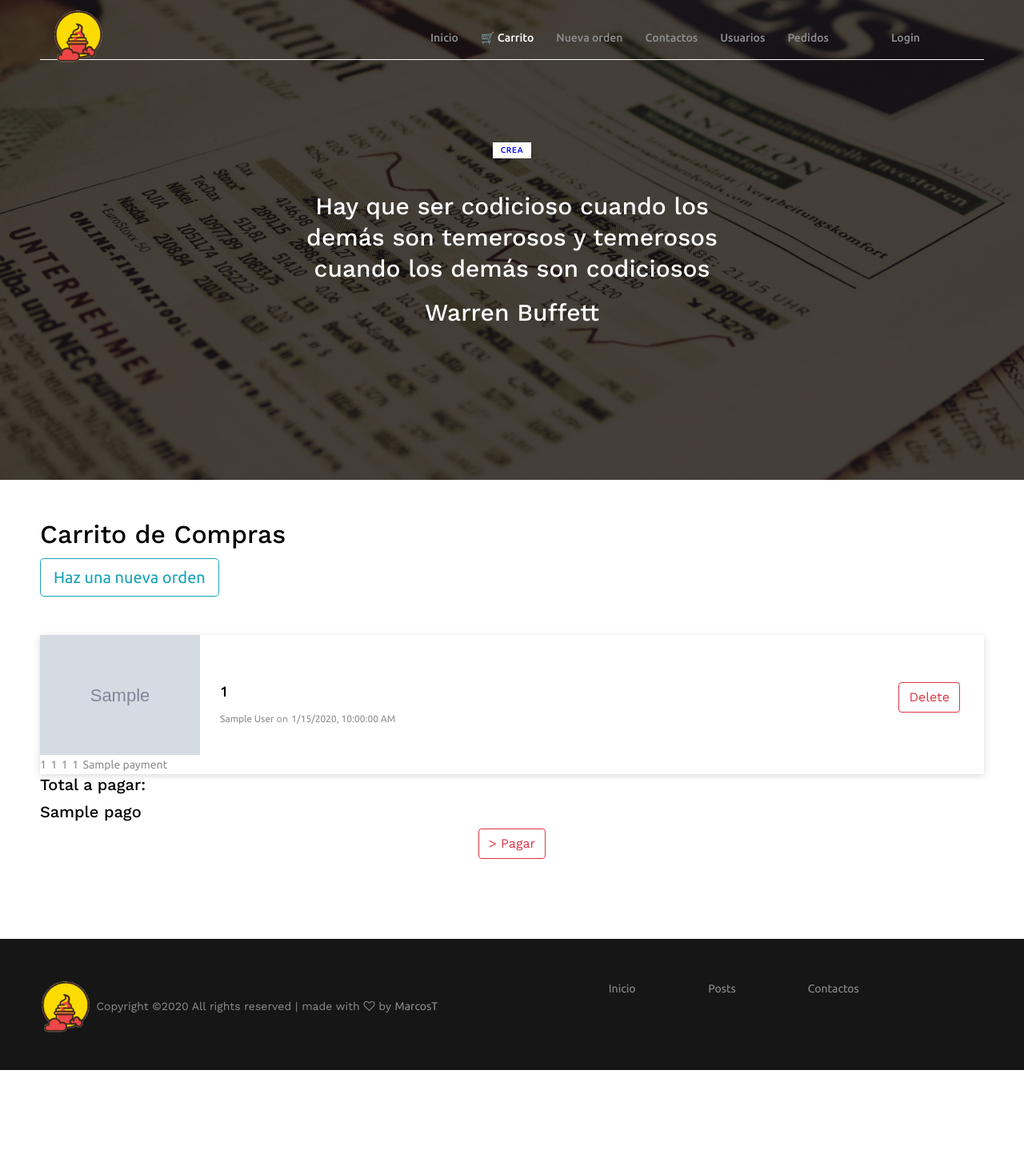
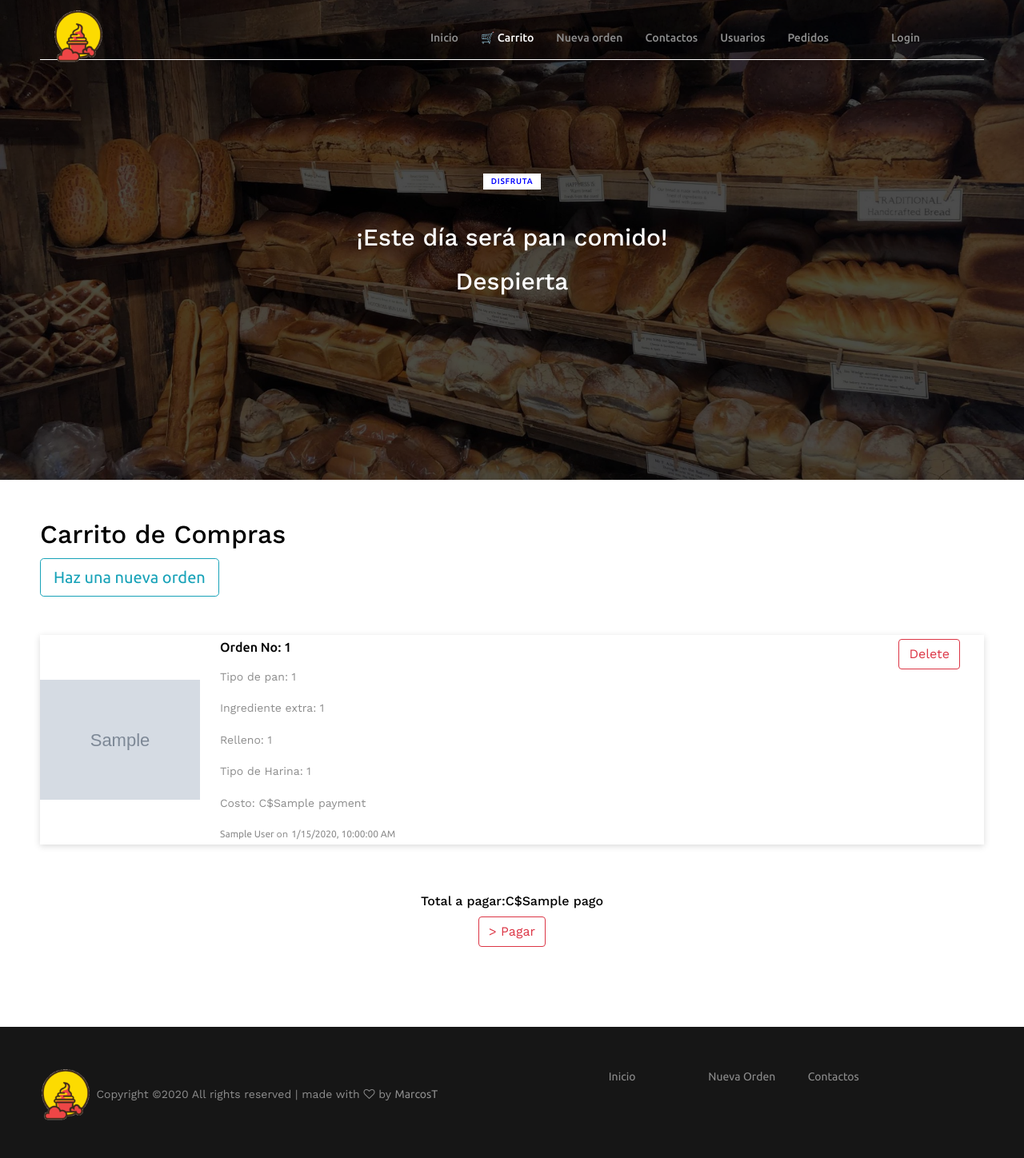
Before and after one commit to Mrtinoco/Bakery_Online, a Node project: template src/views/carrito.ejs in a window 1280 px wide. Shown: the whole page at 80% size. Before the commit the page ends 1338 px from the top, so only its background shows below. Run offline with Node 20 templates, Linux system fonts and the light colour scheme; the template is opened without the code that fills it: most values are stand-ins (such as "Sample title", 1, 10 or a date in 2020); grey boxes marked "Sample" are stand-in pictures; some libraries are stand-ins or nearby versions.

Commit message:
Correccion vistas 1

```diff
--- a/src/views/_partials/acerca_de_widget.ejs
+++ b/src/views/_partials/acerca_de_widget.ejs
@@ -1,5 +1,5 @@
 <div class="sidebar-widget-area">
-    <h5 class="title">Acerca de "The Economics Diary"</h5>
+    <h5 class="title">Acerca de "Baguettes and More"</h5>
     <div class="widget-content">
         <p>
             The economics diary es un sitio que reune a personas interesadas en temas actuales de la
--- a/src/views/_partials/footer.ejs
+++ b/src/views/_partials/footer.ejs
@@ -18,7 +18,7 @@
                 <div class="footer-single-widget">
                     <ul class="footer-menu d-flex justify-content-between">
                         <li><a href="/">Inicio</a></li>
-                        <li><a href="/posts">Posts</a></li>
+                        <li><a href="/orders/new">Nueva Orden</a></li>
                         <li><a href="/contact">Contactos</a></li>
                     </ul>
                 </div>
--- a/src/views/carrito.ejs
+++ b/src/views/carrito.ejs
@@ -19,11 +19,10 @@
             <div class="col-12 col-md-8 col-lg-6">
                 <div class="single-blog-title text-center">
                     <!-- Catagory -->
-                    <div class="post-cta"><a href="#">Crea</a></div>
-                    <h3>Hay que ser codicioso cuando los demás son temerosos y temerosos
-                        cuando los demás son codiciosos</h3>
+                    <div class="post-cta"><a href="#">Disfruta</a></div>
+                    <h3>¡Este día será pan comido!</h3>
                     </p>
-                    <p><h3>Warren Buffett</h3></p>
+                    <p><h3>Despierta</h3></p>
                 </div>
             </div>
         </div>
@@ -48,24 +47,27 @@
                         <div class="post-thumbnail">
                             <!-- div class="post-cta single-linear-post-category" -->
                                 <img src='/img/posts/<%= order.imageurl %>' alt="">
-                                <a href="#"><%= order.breadId %></a>
-                                <a href="#"><%= order.extraId%></a>
-                                <a href="#"><%= order.rellenoId %></a>
-                                <a href="#"><%= order.glutenId %></a>
-                                <a href="#"><%= order.payment %></a>
+
                             <!-- /div -->
                         </div>
                         <!-- Post Content -->
                         <div class="post-content w-100">
                             <div class="headline d-flex w-100 justify-content-between">
                                 <a href="/orders/<%= order.id %>">
-                                    <h5><%= order.id %></h5>
+                                    <h6>Orden No: <%= order.id %></h6>
                                 </a>
                                 <div>
                                     <button type="submit" data-post-id="<%= order.id%>" class="btn btn-outline-danger deleteMyPost-big">Delete
                                     </button>
                                 </div>
                             </div>
+
+                            <p><h7>Tipo de pan: <%= order.breadId %></h7></p>
+                            <p><h7>Ingrediente extra: <%= order.extraId%></h7></p>
+                            <p><h7>Relleno: <%= order.rellenoId %></h7></p>
+                            <p><h7>Tipo de Harina: <%= order.glutenId %></h7></p>
+                            <p><h7>Costo: C$<%= order.payment %></h7></p>
+
                             <!-- Post Meta -->
                             <div class="post-meta">
                                 <p>
@@ -85,9 +87,11 @@
             </div>
 
             <% { %>
-            <div class="container">
-               <h5>Total a pagar:</h5>
-               <h5> <%= pago %> </h5>
+            <div class="container" style="margin-top: 5%;">
+                <div class = "row justify-content-center">
+               <h6>Total a pagar: </h6>
+               <h6> C$<%= pago %> </h6>
+                </div>
             </div>
             <% }%>
 
--- a/src/views/new-order.ejs
+++ b/src/views/new-order.ejs
@@ -118,7 +118,7 @@
 </script>
 
 <!-- Imagen del Pan-->
-<div class="post-thumbnail" style="margin-bottom: auto;margin-left: auto;margin-right: auto">
+<div class="row h-100 align-items-center justify-content-center" style="margin-bottom: 4%">
         <img id="bread-img" src="/img/posts/breads/1.jpg" alt="">
 
         <img id="extra-img" src="/img/posts/extras/1.jpg" alt="">
```
Also changed, not shown: src/views/index.ejs (+12 -22 lines), src/views/my-orders.ejs (+14 -12 lines), public/img/portada.jpg, public/img/times_period.jpg.
